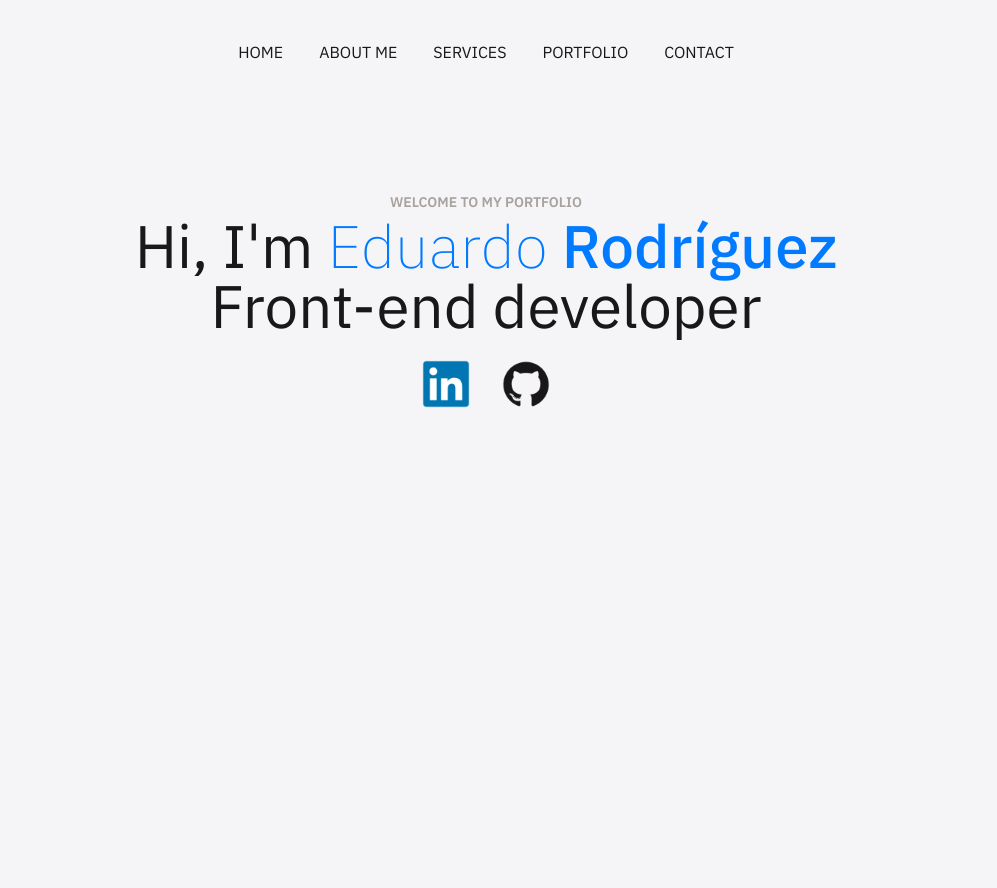
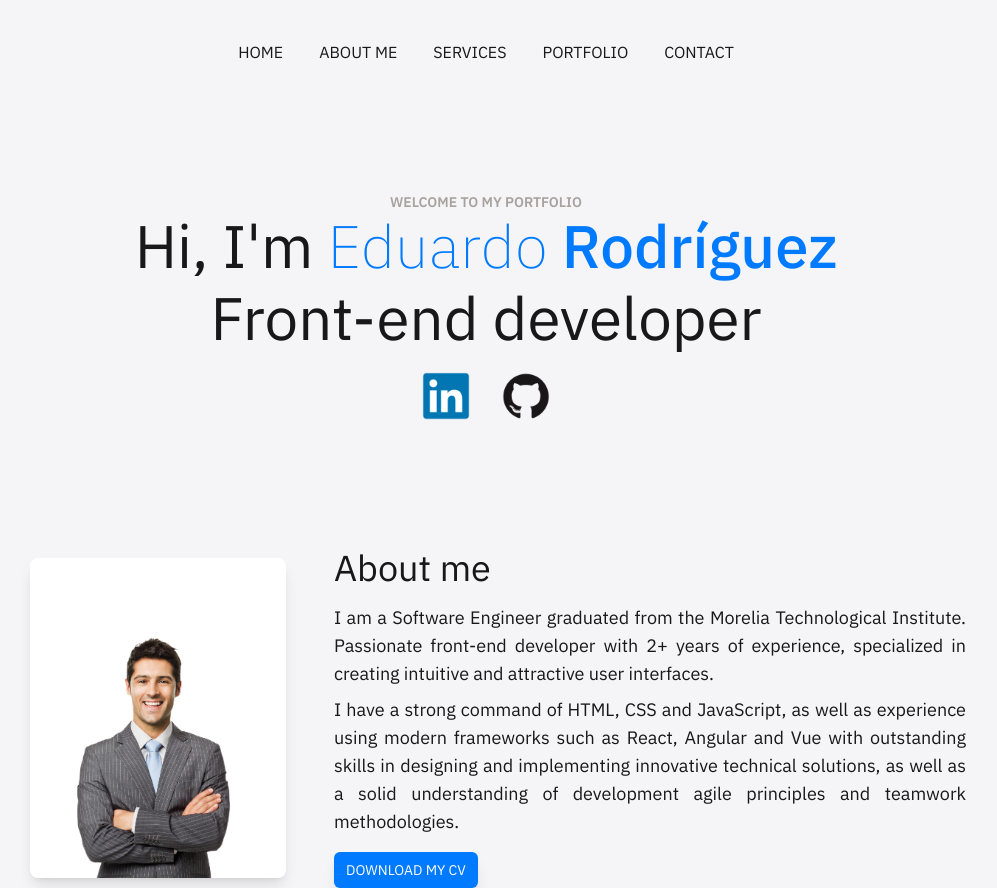
Before and after one commit to eduardorgv/portfolio, a React (Vite) app: page / in a window 1280 px wide. Shown: the whole page, without its empty margins (154-1151 px from the left). Before the commit the page ends 800 px from the top, so only its background shows below. Built offline with nearby package versions, Linux system fonts and the light colour scheme.

Commit message:
About me section

```diff
--- a/src/App.jsx
+++ b/src/App.jsx
@@ -1,13 +1,7 @@
-import { Home } from './sections/Home';
-import { Header } from './ui/Header';
+import { AppLayout } from './ui/AppLayout';
 
 function App() {
-  return (
-    <div className="mx-4 sm:mx-10 md:mx-20 lg:mx-28">
-      <Header />
-      <Home />
-    </div>
-  );
+  return <AppLayout />;
 }
 
 export default App;
--- a/src/sections/AboutMe.jsx
+++ b/src/sections/AboutMe.jsx
@@ -0,0 +1,15 @@
+import { Description } from '../ui/Description';
+import { ProfileCard } from '../ui/ProfileCard';
+
+export const AboutMe = () => {
+  return (
+    <div className="grid grid-cols-1 gap-6 md:grid-cols-3">
+      <div className="flex items-center justify-center md:col-start-1 md:col-end-2">
+        <ProfileCard />
+      </div>
+      <div className="flex items-center justify-start md:col-start-2 md:col-end-4">
+        <Description />
+      </div>
+    </div>
+  );
+};
--- a/src/sections/Home.jsx
+++ b/src/sections/Home.jsx
@@ -1,6 +1,6 @@
 export const Home = () => {
   return (
-    <div className="mt-32 flex flex-col items-center justify-center text-center">
+    <div className="flex flex-col items-center justify-center text-center">
       <h2 className="mb-1 text-sm font-semibold uppercase text-stone-400">
         Welcome to my portfolio
       </h2>
@@ -10,11 +10,18 @@ export const Home = () => {
           <span className="font-extralight text-[#007AFF]">Eduardo</span>{' '}
           <span className="font-medium text-[#007AFF]">Rodríguez</span>
         </h1>
-        <h1 className="text-4xl md:text-6xl">Front-end developer</h1>
+        <h1 className="mt-3 text-4xl md:text-6xl">Front-end developer</h1>
       </div>
       <div className="mt-6 flex items-center justify-center gap-8">
-        <img className="h-12" src="/LinkedIn.png" alt="LinkedIn Logo" />
-        <img className="h-12" src="/GitHub.png" alt="GitHub Logo" />
+        <a
+          href="https://www.linkedin.com/in/josé-eduardo-rodríguez-gallegos-79a195213"
+          target="_blank"
+        >
+          <img className="h-12" src="/LinkedIn.png" alt="LinkedIn Logo" />
+        </a>
+        <a href="https://github.com/eduardorgv" target="_blank">
+          <img className="h-12" src="/GitHub.png" alt="GitHub Logo" />
+        </a>
       </div>
     </div>
   );
--- /dev/null
+++ b/src/ui/AppLayout.jsx
@@ -0,0 +1,13 @@
+import { AboutMe } from "../sections/AboutMe"
+import { Home } from "../sections/Home"
+import { Header } from "./Header"
+
+export const AppLayout = () => {
+  return (
+    <div className="mx-4 sm:mx-10 md:mx-20 lg:mx-40 space-y-[8rem]">
+      <Header />
+      <Home />
+      <AboutMe />
+    </div>
+  )
+}
--- a/src/ui/Button.jsx
+++ b/src/ui/Button.jsx
@@ -0,0 +1,7 @@
+export const Button = ({ children }) => {
+  return (
+    <button className="rounded-md bg-[#007AFF] px-3 py-2 text-sm uppercase text-white shadow-lg transition duration-300 hover:bg-[#005eff]">
+      {children}
+    </button>
+  );
+};
--- /dev/null
+++ b/src/ui/Description.jsx
@@ -0,0 +1,28 @@
+import { Button } from './Button';
+
+export const Description = () => {
+  return (
+    <div className="space-y-4 text-justify">
+      <h2 className="text-center text-3xl md:text-start md:text-4xl">
+        About me
+      </h2>
+      <div className="text-md space-y-2 md:text-lg">
+        <p>
+          I am a Software Engineer graduated from the Morelia Technological
+          Institute. Passionate front-end developer with 2+ years of experience,
+          specialized in creating intuitive and attractive user interfaces.{' '}
+        </p>
+        <p>
+          I have a strong command of HTML, CSS and JavaScript, as well as
+          experience using modern frameworks such as React, Angular and Vue with
+          outstanding skills in designing and implementing innovative technical
+          solutions, as well as a solid understanding of development agile
+          principles and teamwork methodologies.
+        </p>
+      </div>
+      <div className="flex items-center justify-center md:justify-start">
+        <Button>Download my cv</Button>
+      </div>
+    </div>
+  );
+};
--- a/src/ui/ProfileCard.jsx
+++ b/src/ui/ProfileCard.jsx
@@ -0,0 +1,7 @@
+export const ProfileCard = () => {
+  return (
+    <div className="flex h-80 w-64 items-end justify-center rounded-lg bg-white shadow-lg">
+      <img className="h-auto w-auto" src="/profile.png" alt="Profile image" />
+    </div>
+  );
+};
```
